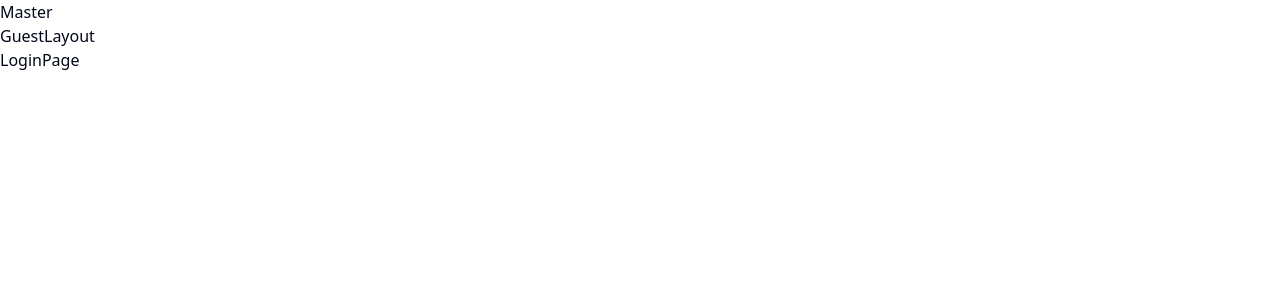
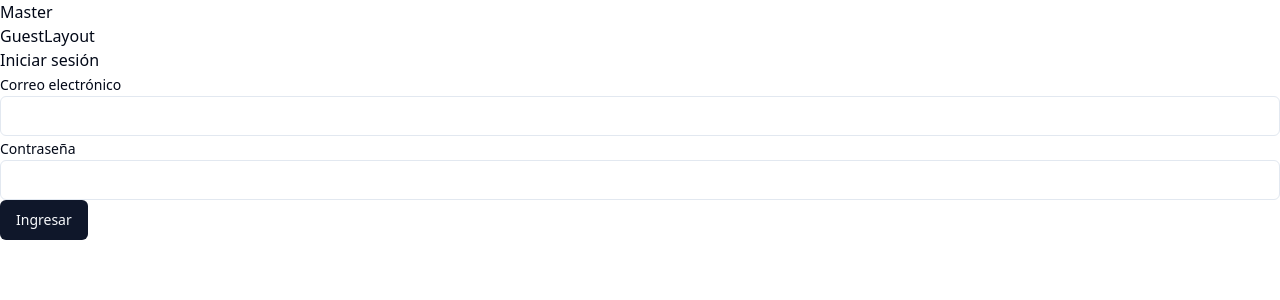
Before and after one commit to soyluisarrieta/starter-kit-v1, a React (Vite) app: page /ingresar in a window 1280 px wide. Shown: the top 300 px of the page. Built offline with nearby package versions, Linux system fonts and the light colour scheme; no server answers.

Commit message:
Add login form

```diff
--- a/src/components/pages/LoginPage.tsx
+++ b/src/components/pages/LoginPage.tsx
@@ -1,5 +1,45 @@
+import { loginSchema } from '@/lib/yup/userSchemas'
+import { useForm } from 'react-hook-form'
+import { Button } from '@/components/ui/button'
+import { Label } from '@/components/ui/label'
+import { Input } from '@/components/ui/input'
+import { useYupValidationResolver } from '@/lib/yup/useYupValidationResolver'
+
+interface LoginFormValues {
+  email: string
+  password: string
+}
+
 export default function LoginPage (): JSX.Element {
+  const initialValues: LoginFormValues = { email: '', password: '' }
+  const resolver = useYupValidationResolver(loginSchema)
+  const { handleSubmit, register, formState: { errors } } = useForm({
+    resolver,
+    defaultValues: initialValues
+  })
+
+  const onSubmit = (data: LoginFormValues): void => {
+    console.log({ data })
+  }
+
   return (
-    <div>LoginPage</div>
+    <main>
+      <h1>Iniciar sesión</h1>
+      <form onSubmit={handleSubmit(onSubmit)}>
+        <Label htmlFor='email'>Correo electrónico</Label>
+        <Input id='email' {...register('email')} />
+        {errors.email && (
+          <div role="alert">{errors.email.message}</div>
+        )}
+
+        <Label htmlFor='password'>Contraseña</Label>
+        <Input id='password' type='password' {...register('password')} />
+        {errors.password && (
+          <div role="alert">{errors.password.message}</div>
+        )}
+
+        <Button type='submit'>Ingresar</Button>
+      </form>
+    </main>
   )
 }
--- /dev/null
+++ b/src/lib/yup/useYupValidationResolver.ts
@@ -0,0 +1,49 @@
+import { useCallback } from 'react'
+import { type AnyObjectSchema } from 'yup'
+
+interface ValidationError {
+  path: string
+  type: string | undefined
+  message: string
+}
+
+interface ValidationErrors {
+  inner: ValidationError[]
+}
+
+interface ValidationResult {
+  values: any
+  errors: Record<string, { type: string, message: string }>
+}
+
+export const useYupValidationResolver = (validationSchema: AnyObjectSchema): ((data: any) => Promise<ValidationResult>) =>
+  useCallback(
+    async (data: any): Promise<ValidationResult> => {
+      try {
+        const values = await validationSchema.validate(data, {
+          abortEarly: false
+        })
+
+        return {
+          values,
+          errors: {}
+        }
+      } catch (errors: unknown) {
+        const yupErrors: ValidationErrors = errors as ValidationErrors
+        return {
+          values: {},
+          errors: yupErrors.inner.reduce(
+            (allErrors, currentError) => ({
+              ...allErrors,
+              [currentError.path]: {
+                type: currentError.type ?? 'validation',
+                message: currentError.message
+              }
+            }),
+            {}
+          )
+        }
+      }
+    },
+    [validationSchema]
+  )
```
